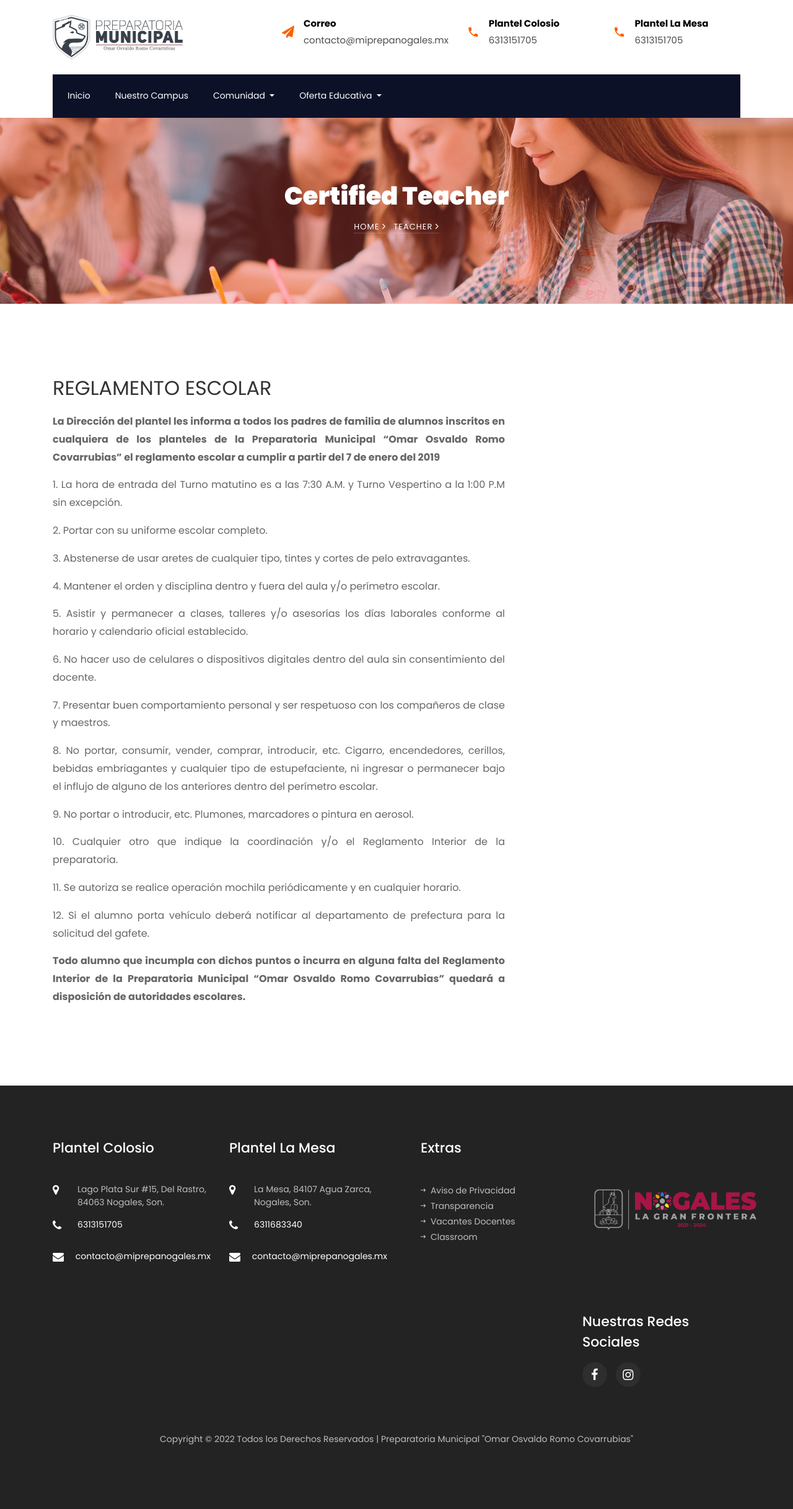
After one commit to comunicacionLobos/webapgeLobos, a PHP site: page /reglamento.php in a window 1280 px wide. The commit adds this page. Shown: the whole page at 62% size. Run offline with PHP 8.4, Linux system fonts and the light colour scheme; some libraries are stand-ins or nearby versions; some web fonts are replaced.

Commit message:
reglaento

```diff
--- /dev/null
+++ b/reglamento.php
@@ -0,0 +1,120 @@
+<!DOCTYPE html>
+<html lang="en">
+
+<head>
+  <title>Reglamento Escolar</title>
+  <meta charset="utf-8">
+  <meta name="viewport" content="width=device-width, initial-scale=1, shrink-to-fit=no">
+  <link rel="icon" href="images/logo1.png" type="image/icon type">
+  <link href="https://fonts.googleapis.com/css?family=Poppins:200,300,400,500,600,700,800,900&display=swap"
+    rel="stylesheet">
+
+  <link rel="stylesheet" href="css/open-iconic-bootstrap.min.css">
+  <link rel="stylesheet" href="css/animate.css">
+
+  <link rel="stylesheet" href="css/owl.carousel.min.css">
+  <link rel="stylesheet" href="css/owl.theme.default.min.css">
+  <link rel="stylesheet" href="css/magnific-popup.css">
+  <link rel="stylesheet" href="css/aos.css">
+
+  <link rel="stylesheet" href="css/ionicons.min.css">
+
+  <link rel="stylesheet" href="css/flaticon.css">
+  <link rel="stylesheet" href="css/icomoon.css">
+  <link rel="stylesheet" href="css/style.css">
+</head>
+
+<body>
+  <?php  require_once('templates/header.php'); ?>
+
+  <section class="hero-wrap hero-wrap-2" style="background-image: url('images/bg_1.jpg');">
+    <div class="overlay"></div>
+    <div class="container">
+      <div class="row no-gutters slider-text align-items-center justify-content-center">
+        <div class="col-md-9 ftco-animate text-center">
+          <h1 class="mb-2 bread">Certified Teacher</h1>
+          <p class="breadcrumbs"><span class="mr-2"><a href="index.html">Home <i
+                  class="ion-ios-arrow-forward"></i></a></span> <span>Teacher <i
+                class="ion-ios-arrow-forward"></i></span></p>
+        </div>
+      </div>
+    </div>
+  </section>
+
+
+  <section class="ftco-section">
+    <div class="container text-justify">
+      <div class="row">
+        <div class="col-lg-8 ftco-animate">
+          <h2 class="mb-3">REGLAMENTO ESCOLAR</h2>
+          <p><strong>La Dirección del plantel les informa a todos los padres de familia de alumnos inscritos en
+              cualquiera de los planteles de la Preparatoria Municipal “Omar Osvaldo Romo Covarrubias” el reglamento
+              escolar a cumplir a partir del 7 de enero del 2019</strong>
+          </p>
+          <p>1.      La hora de entrada del Turno matutino es a las 7:30 A.M. y
+            Turno Vespertino a la 1:00 P.M sin excepción.</p>
+          <p>2.      Portar con su uniforme escolar completo.</p>
+          <p>3.      Abstenerse de usar aretes de cualquier tipo, tintes y cortes de pelo extravagantes.
+          </p>
+          <p>4.      Mantener el orden y disciplina dentro y fuera del aula y/o perímetro escolar.
+          </p>
+          <p>5.      Asistir y permanecer a clases, talleres y/o asesorías los días laborales conforme al horario y calendario oficial establecido.
+          </p>
+          <p>6.      No hacer uso de celulares o dispositivos digitales dentro del aula sin consentimiento del docente.
+          </p>
+          <p>7.      Presentar buen comportamiento personal y ser respetuoso con los compañeros de clase y maestros.
+          </p>
+          <p>8.      No portar, consumir, vender, comprar, introducir, etc. Cigarro, encendedores, cerillos, bebidas embriagantes y cualquier tipo de estupefaciente, ni ingresar o permanecer bajo el influjo de alguno de los anteriores dentro del perímetro escolar.
+          </p>
+          <p>9.      No portar o introducir, etc. Plumones, marcadores o pintura en aerosol.
+          </p>
+          <p>10. Cualquier otro que indique la coordinación y/o el Reglamento Interior de la preparatoria.
+          </p>
+          <p>11. Se autoriza se realice operación mochila periódicamente y en cualquier horario.
+          </p>
+          <p>12. Si el alumno porta vehículo deberá notificar al departamento de prefectura para la solicitud del gafete.
+          </p>
+        </div>
+      </div>
+      <div class="row">
+        <div class="col-lg-8 ftco-animate">
+          <p><strong>Todo alumno que incumpla con dichos puntos o incurra en alguna falta del Reglamento Interior de la Preparatoria Municipal “Omar Osvaldo Romo Covarrubias” quedará a disposición de autoridades escolares.
+          </strong></p>
+        </div>
+      </div>
+    </div>
+  </section>
+
+  <footer class="ftco-footer ftco-bg-dark ftco-section">
+    <?php  require_once('templates/footer.php'); ?>
+  </footer>
+
+
+  <!-- loader -->
+  <div id="ftco-loader" class="show fullscreen"><svg class="circular" width="48px" height="48px">
+      <circle class="path-bg" cx="24" cy="24" r="22" fill="none" stroke-width="4" stroke="#eeeeee" />
+      <circle class="path" cx="24" cy="24" r="22" fill="none" stroke-width="4" stroke-miterlimit="10"
+        stroke="#F96D00" />
+    </svg></div>
+
+
+  <script src="js/jquery.min.js"></script>
+  <script src="js/jquery-migrate-3.0.1.min.js"></script>
+  <script src="js/popper.min.js"></script>
+  <script src="js/bootstrap.min.js"></script>
+  <script src="js/jquery.easing.1.3.js"></script>
+  <script src="js/jquery.waypoints.min.js"></script>
+  <script src="js/jquery.stellar.min.js"></script>
+  <script src="js/owl.carousel.min.js"></script>
+  <script src="js/jquery.magnific-popup.min.js"></script>
+  <script src="js/aos.js"></script>
+  <script src="js/jquery.animateNumber.min.js"></script>
+  <script src="js/scrollax.min.js"></script>
+  <script
+    src="https://maps.googleapis.com/maps/api/js?key=AIzaSyBVWaKrjvy3MaE7SQ74_uJiULgl1JY0H2s&sensor=false"></script>
+  <script src="js/google-map.js"></script>
+  <script src="js/main.js"></script>
+
+</body>
+
+</html>
--- a/templates/header.php
+++ b/templates/header.php
@@ -51,9 +51,10 @@
 						</a>
 						<div class="dropdown-menu" aria-labelledby="navbarDropdownMenuLink">
             <a class="dropdown-item" href="alumnos.php">Alumnos</a>
-						  <a class="dropdown-item" href="administrativos.php">Personal Administrativo</a>
-						  <a class="dropdown-item" href="colosio.php">Plantel Colosio</a>
-						  <a class="dropdown-item" href="mesa.php">Plantel La Mesa</a>
+						<a class="dropdown-item" href="administrativos.php">Personal Administrativo</a>
+						<a class="dropdown-item" href="colosio.php">Plantel Colosio</a>
+						<a class="dropdown-item" href="mesa.php">Plantel La Mesa</a>
+            <a class="dropdown-item" href="reglamento.php">Reglamento Escolar</a>
 						</div>
 					</li>
 					<li class="nav-item dropdown">
```
